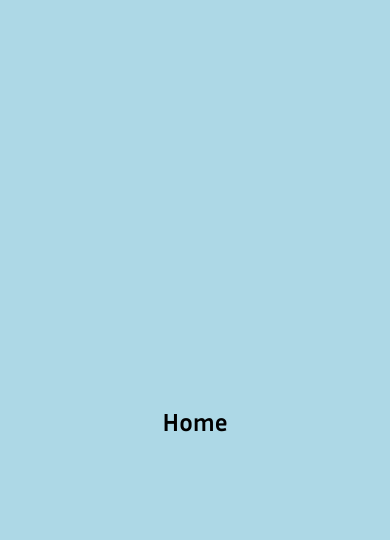
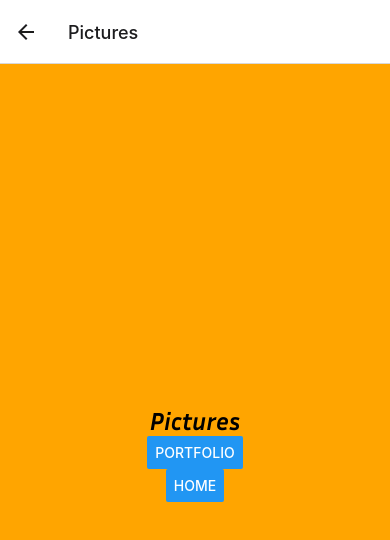
Before and after one commit to SanchezYoan/Pixels, a React Native app in the folder pixels/: screen /Pictures in a window 390 px wide. Shown: the top 540 px of the page. Built offline with nearby package versions, Linux system fonts and the light colour scheme.

Commit message:
navigation

```diff
--- a/pixels/App.js
+++ b/pixels/App.js
@@ -1,7 +1,14 @@
-import Home from "./pages/Home";
-import React from "react";
+import Home from "./screens/Home";
+
+import Portfolio from "./screens/Portfolio";
+import Pictures from "./screens/Pictures";
+import * as React from "react";
 import * as SplashScreen from "expo-splash-screen";
 import { useFonts } from "expo-font";
+import { NavigationContainer } from "@react-navigation/native";
+import { createNativeStackNavigator } from "@react-navigation/native-stack";
+
+const Stack = createNativeStackNavigator();
 
 export default function App() {
   let [fontsLoaded] = useFonts({
@@ -18,5 +25,13 @@ export default function App() {
   } else {
     SplashScreen.hideAsync();
   }
-  return <Home />;
+  return (
+    <NavigationContainer>
+      <Stack.Navigator>
+        <Stack.Screen name="Home" component={Home} />
+        <Stack.Screen name="Portfolio" component={Portfolio} />
+        <Stack.Screen name="Pictures" component={Pictures} />
+      </Stack.Navigator>
+    </NavigationContainer>
+  );
 }
--- a/pixels/package.json
+++ b/pixels/package.json
@@ -10,12 +10,16 @@
   },
   "dependencies": {
     "@expo-google-fonts/inria-sans": "^0.2.3",
+    "@react-navigation/native": "^6.1.9",
+    "@react-navigation/native-stack": "^6.9.17",
     "expo": "~49.0.15",
     "expo-font": "~11.4.0",
     "expo-splash-screen": "~0.20.5",
     "expo-status-bar": "~1.6.0",
     "react": "18.2.0",
-    "react-native": "0.72.6"
+    "react-native": "0.72.6",
+    "react-native-safe-area-context": "4.6.3",
+    "react-native-screens": "~3.22.0"
   },
   "devDependencies": {
     "@babel/core": "^7.20.0"
--- a/pixels/pages/Home.js
+++ /dev/null
@@ -1,25 +0,0 @@
-import { View, Text, StyleSheet } from "react-native";
-import React from "react";
-
-const Home = () => {
-  return (
-    <View style={styles.container}>
-      <Text style={styles.text}>Home</Text>
-    </View>
-  );
-};
-
-export default Home;
-
-const styles = StyleSheet.create({
-  container: {
-    backgroundColor: "lightblue",
-    flex: 1,
-    justifyContent: "center",
-    alignItems: "center",
-  },
-  text: {
-    fontSize: 25,
-    fontFamily: "InriaSans_700Bold",
-  },
-});
--- /dev/null
+++ b/pixels/screens/Home.js
@@ -0,0 +1,52 @@
+import { View, Text, StyleSheet, Button } from "react-native";
+import React from "react";
+
+// {"navigation": {
+//   "addListener": [Function addListener],
+//   "canGoBack": [Function canGoBack],
+//   "dispatch": [Function dispatch],
+//   "getId": [Function getId],
+//   "getParent": [Function getParent],
+//   "getState": [Function anonymous],
+// "goBack": [Function anonymous],
+// "isFocused": [Function isFocused],
+// "navigate": [Function anonymous],
+// "pop": [Function anonymous],
+// "popToTop": [Function anonymous],
+// "push": [Function anonymous],
+// "removeListener": [Function removeListener],
+// "replace": [Function anonymous],
+// "reset": [Function anonymous],
+// "setOptions": [Function setOptions],
+//  "setParams": [Function anonymous]},
+//   "route": {"key": "Home-yFDKUZKiesc5oJe9Npl_J",
+//    "name": "Home",
+//     "params": undefined}}
+
+const Home = ({ navigation }) => {
+  const handlePress = () => {
+    navigation.navigate("Portfolio");
+    // navigation.push("Portfolio");
+  };
+  return (
+    <View style={styles.container}>
+      <Text style={styles.text}>Home</Text>
+      <Button onPress={handlePress} title="Portfolio" />
+    </View>
+  );
+};
+
+export default Home;
+
+const styles = StyleSheet.create({
+  container: {
+    backgroundColor: "lightblue",
+    flex: 1,
+    justifyContent: "center",
+    alignItems: "center",
+  },
+  text: {
+    fontSize: 25,
+    fontFamily: "InriaSans_700Bold_Italic",
+  },
+});
--- /dev/null
+++ b/pixels/screens/Pictures.js
@@ -0,0 +1,31 @@
+import { View, Text, StyleSheet, Button } from "react-native";
+import React from "react";
+
+const Pictures = ({ navigation }) => {
+  const handlePress = () => {
+    navigation.goBack();
+  };
+  return (
+    <View style={styles.container}>
+      <Text style={styles.text}>Pictures</Text>
+      <Button title="Portfolio" onPress={handlePress} />
+
+      <Button onPress={() => navigation.navigate("Home")} title="Home" />
+    </View>
+  );
+};
+
+export default Pictures;
+
+const styles = StyleSheet.create({
+  container: {
+    backgroundColor: "orange",
+    flex: 1,
+    justifyContent: "center",
+    alignItems: "center",
+  },
+  text: {
+    fontSize: 25,
+    fontFamily: "InriaSans_700Bold_Italic",
+  },
+});
--- /dev/null
+++ b/pixels/screens/Portfolio.js
@@ -0,0 +1,29 @@
+import { View, Text, StyleSheet, Button } from "react-native";
+import React from "react";
+
+const Portfolio = ({ navigation }) => {
+  return (
+    <View style={styles.container}>
+      <Text style={styles.text}>Portfolio</Text>
+      <Button
+        onPress={() => navigation.navigate("Pictures")}
+        title="Pictures"
+      />
+    </View>
+  );
+};
+
+export default Portfolio;
+
+const styles = StyleSheet.create({
+  container: {
+    backgroundColor: "lightgreen",
+    flex: 1,
+    justifyContent: "center",
+    alignItems: "center",
+  },
+  text: {
+    fontFamily: "InriaSans_700Bold_Italic",
+    fontSize: 25,
+  },
+});
```
Also changed, not shown: pixels/pages/Pictures.js (deleted, +0 -21 lines), pixels/pages/Portfolio.js (deleted, +0 -21 lines), 1 other file (tests, documents, lock files or other folders).
